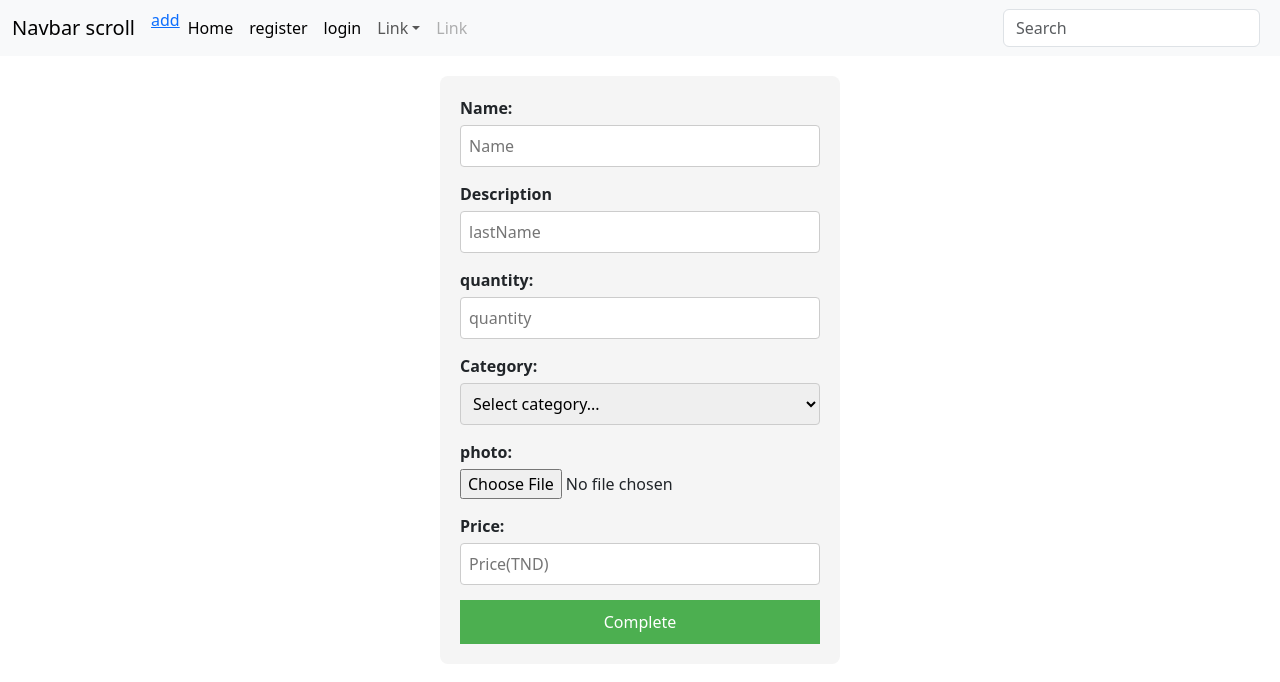
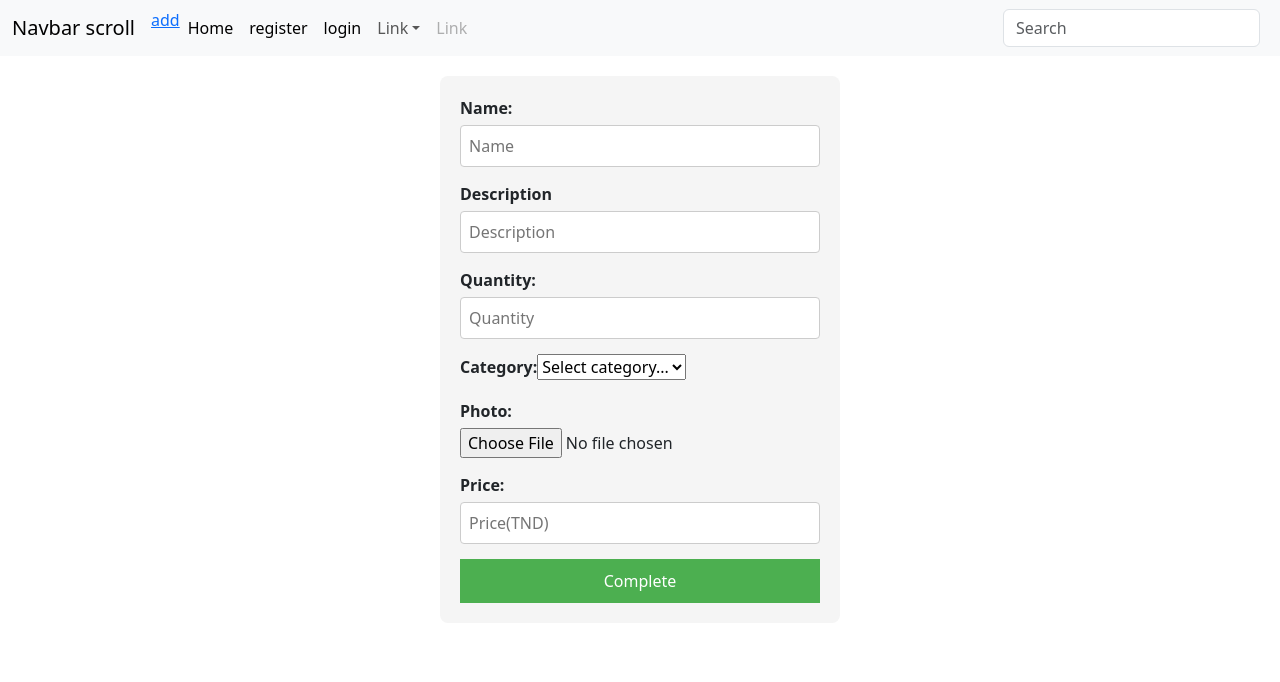
Before and after one commit to MEDALI003/lproject, a React (Create React App) app in the folder tetapc/: page /addproduct in a window 1280 px wide. Shown: the top 682 px of the page. Built offline with nearby package versions, Linux system fonts and the light colour scheme.

Commit message:
last modif w cloudinary

```diff
--- a/tetapc/src/pages/Add.js/Add.js
+++ b/tetapc/src/pages/Add.js/Add.js
@@ -1,73 +1,87 @@
-import { useEffect, useState } from 'react';
-import './Add.css'
-import { useDispatch , useSelector } from 'react-redux';
+import React, { useState } from 'react';
+import './Add.css';
+import { useDispatch } from 'react-redux';
 import { useNavigate } from "react-router-dom";
 import { addProduct } from '../../JS/ACTIONS/productActions';
-import { Image } from 'cloudinary-react';
 import axios from 'axios';
-import { Cloudinary } from "@cloudinary/url-gen";
 
 function Add() {
-  const dispatch=useDispatch()
-  const Navigate=useNavigate()
-    const[product,setProduct]=useState(null)
-    const userval=useSelector(state=>state.user.user)
-    const[file,setFile]=useState()
+  const dispatch = useDispatch();
+  const navigate = useNavigate();
+  const [product, setProduct] = useState({
+    name: '',
+    description: '',
+    quantity: 0,
+    category: '',
+    photo: null,
+    price: 0
+  });
 
-    const handlechange=async (e)=>{
-        if([e.target.name]!="photo")
-        {setProduct({...product,[e.target.name]:e.target.value})}
+  const handlechange = (e) => {
+    const { name, value, files } = e.target;
+    setProduct(prevState => ({
+      ...prevState,
+      [name]: files ? files[0] : value
+    }));
+  };
 
-    else{
-        setProduct({...product,[e.target.name]:e.target.value})
-        await setFile(product.photo)
-        phonoMan()
+  const handleClick = async () => {
+    const file = product.photo;
+    if (!file) return;
+
+    const formData = new FormData();
+    formData.append('file', file);
+    formData.append('upload_preset', 'products_preset'); // Replace with your upload preset
+
+    try {
+      const response = await fetch(
+        `https://api.cloudinary.com/v1_1/dvdx4mvqx/image/upload`, {
+          method: 'POST',
+          body: formData,
         }
+      );
+      const data = await response.json();
+      console.log('Upload successful:', data);
+
+      const updatedProduct = { ...product, photo: data.secure_url };
+      await dispatch(addProduct(updatedProduct));
+      navigate("/profile");
+    } catch (error) {
+      console.error('Upload failed:', error);
     }
-    const phonoMan=async()=>{
-            const result= await axios.post("http://localhost:8000/api/cloudinary/photo",file)
-            console.log(result)
-    }
-   const  handleClick=async()=>{
-
-      await dispatch(addProduct(product))
-      Navigate("/profile")
-
-   }
+  };
 
   return (
     <div id="Container">
       <div className="elements-holder">
         <label>Name:</label>
-        <input type="text" className="text" placeholder="Name" name="name" onChange={(e)=>handlechange(e)}/>
+        <input type="text" className="text" placeholder="Name" name="name" onChange={handlechange} />
       </div>
       <div className="elements-holder">
         <label>Description</label>
-        <input type="text" className="text" placeholder="lastName" name="description" onChange={(e)=>handlechange(e)} />
+        <input type="text" className="text" placeholder="Description" name="description" onChange={handlechange} />
       </div>
       <div className="elements-holder">
-        <label>quantity:</label>
-        <input type="Number" className="text" placeholder="quantity" name="quantity"  onChange={(e)=>handlechange(e)}/>
+        <label>Quantity:</label>
+        <input type="number" className="text" placeholder="Quantity" name="quantity" onChange={handlechange} />
       </div>
-    <div id="elements-holder" className="elements-holder">
+      <div className="elements-holder">
         <label>Category:</label>
-  <select className="text" name="category" onChange={(e) => handlechange(e)}>
+        <select className="text" name="category" onChange={handlechange}>
           <option value="">Select category...</option>
           <option value="laptop">Laptop</option>
           <option value="desktop_pc">Desktop PC</option>
           <option value="accessories">Accessories</option>
         </select>
       </div>
-
       <div className="elements-holder">
-        <label>photo:</label>
-        <input type="file" className="text" name="photo" onChange={(e)=>handlechange(e)} />
+        <label>Photo:</label>
+        <input type="file" className="text" name="photo" onChange={handlechange} />
       </div>
       <div className="elements-holder">
         <label>Price:</label>
-        <input type="number" className="text" placeholder="Price(TND)"  name="price"onChange={(e)=>handlechange(e)}/>
+        <input type="number" className="text" placeholder="Price(TND)" name="price" onChange={handlechange} />
       </div>
-
       <button onClick={handleClick}>Complete</button>
     </div>
   );
```
Lines whose indentation alone changed are shown as unchanged.
